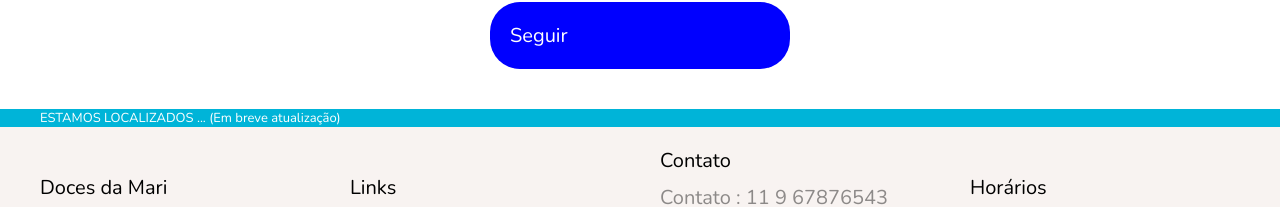
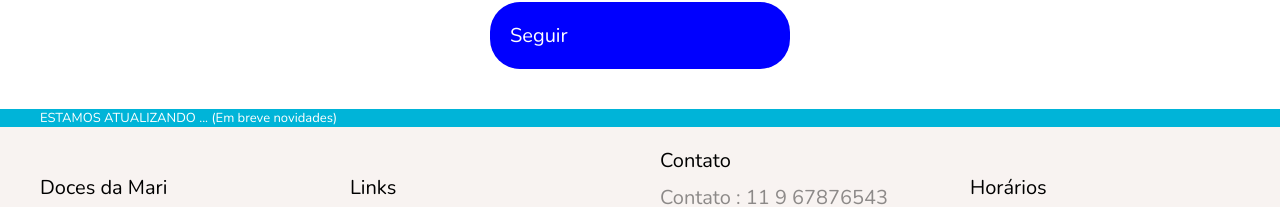
Before and after one commit to eunathan098/Doces-Da-Mari-LP, a React (Vite) app: page / in a window 1280 px wide. Shown: the part 2599-2806 px from the top of the page. Built offline with nearby package versions, Linux system fonts and the light colour scheme.

Commit message:
Mudança de descrição de novas atualizações no site

```diff
--- a/src/components/Section/Section.tsx
+++ b/src/components/Section/Section.tsx
@@ -167,7 +167,7 @@ useEffect(() => {
             </section>
 
             <section id="contato">
-                ESTAMOS LOCALIZADOS ... (Em breve atualização)
+                ESTAMOS ATUALIZANDO ... (Em breve novidades)
             </section>
 
 
```
